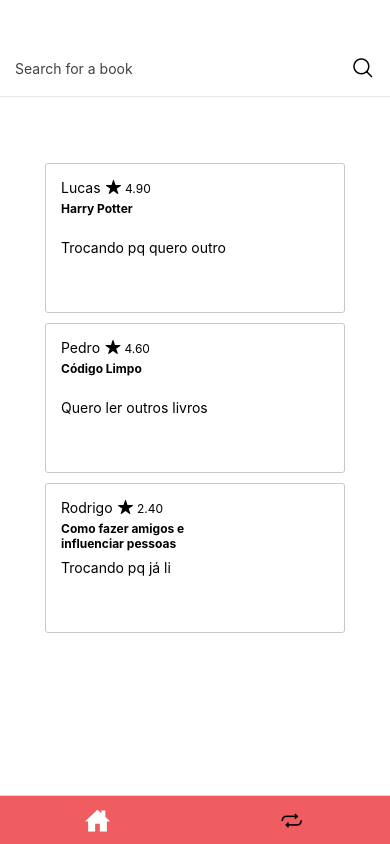
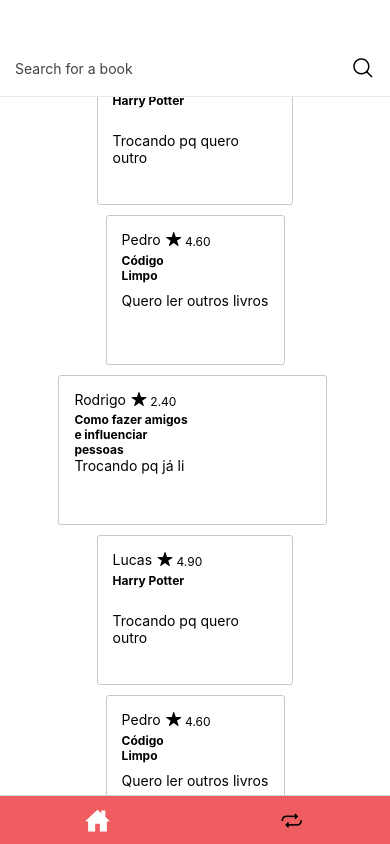
Before and after one commit to TrokaTroka/trokatroka-mobile, a React Native app: screen /HomeTabs in a window 390 px wide. Built offline with nearby package versions, Linux system fonts and the light colour scheme.

Commit message:
Book List And Details Fixed

```diff
--- a/components/Card.js
+++ b/components/Card.js
@@ -18,7 +18,7 @@ const styles = StyleSheet.create({
         borderColor: "#c8c8c8",
         borderRadius: 3,
         padding: 15,
-        width: 300,
+        width: "95%",
         height: 150
     }
 })
--- a/views/Home.js
+++ b/views/Home.js
@@ -5,8 +5,8 @@ import {
 	Text,
 	View,
 	TextInput,
-	Pressable,
-	Image,
+	FlatList,
+	SafeAreaView,
 } from "react-native";
 import { Ionicons } from "@expo/vector-icons";
 import Card from "../components/Card";
@@ -14,14 +14,85 @@ import Rating from "../components/Rating";
 
 const Home = ({ navigation, route }) => {
 	const [bookList, setBookList] = React.useState([
-		{ title: "Harry Potter", author: "teste", description: "Trocando pq quero outro", user: { name: "Lucas", rating: 4.9 } },
 		{
+			id: "1",
+			title: "Harry Potter",
+			author: "teste",
+			description: "Trocando pq quero outro",
+			user: { name: "Lucas", rating: 4.9 },
+		},
+		{
+			id: "2",
 			title: "Código Limpo",
 			author: "Teste01",
 			description: "Quero ler outros livros",
 			user: { name: "Pedro", rating: 4.6 },
 		},
 		{
+			id: "3",
+			title: "Como fazer amigos e influenciar pessoas",
+			author: "Tchola Souza",
+			description: "Trocando pq já li",
+			user: { name: "Rodrigo", rating: 2.4 },
+		},
+		{
+			id: "4",
+			title: "Harry Potter",
+			author: "teste",
+			description: "Trocando pq quero outro",
+			user: { name: "Lucas", rating: 4.9 },
+		},
+		{
+			id: "5",
+			title: "Código Limpo",
+			author: "Teste01",
+			description: "Quero ler outros livros",
+			user: { name: "Pedro", rating: 4.6 },
+		},
+		{
+			id: "6",
+			title: "Como fazer amigos e influenciar pessoas",
+			author: "Tchola Souza",
+			description: "Trocando pq já li",
+			user: { name: "Rodrigo", rating: 2.4 },
+		},
+		{
+			id: "7",
+			title: "Harry Potter",
+			author: "teste",
+			description: "Trocando pq quero outro",
+			user: { name: "Lucas", rating: 4.9 },
+		},
+		{
+			id: "8",
+			title: "Código Limpo",
+			author: "Teste01",
+			description: "Quero ler outros livros",
+			user: { name: "Pedro", rating: 4.6 },
+		},
+		{
+			id: "9",
+			title: "Como fazer amigos e influenciar pessoas",
+			author: "Tchola Souza",
+			description: "Trocando pq já li",
+			user: { name: "Rodrigo", rating: 2.4 },
+		},
+		{
+			id: "10",
+			title: "Harry Potter",
+			author: "teste",
+			description: "Trocando pq quero outro",
+			user: { name: "Lucas", rating: 4.9 },
+		},
+		{
+			id: "11",
+			title: "Código Limpo",
+			author: "Teste01",
+			description: "Quero ler outros livros",
+			user: { name: "Pedro", rating: 4.6 },
+		},
+		{
+			id: "12",
 			title: "Como fazer amigos e influenciar pessoas",
 			author: "Tchola Souza",
 			description: "Trocando pq já li",
@@ -29,10 +100,24 @@ const Home = ({ navigation, route }) => {
 		},
 	]);
 
+	const [filtered, setFiltered] = React.useState(null);
 
 	const showDetails = (id) => {
-		navigation.navigate('TradeDetails', id)
-	}
+		navigation.navigate("TradeDetails", id);
+	};
+
+	const renderItem = ({ item }) => {
+		return (
+			<Card onPress={() => showDetails(item)}>
+				<View style={styles.userDetails}>
+					<Text style={styles.userName}>{item.user.name}</Text>
+					<Rating value={item.user.rating} />
+				</View>
+				<Text style={styles.bookTitle}>{item.title}</Text>
+				<Text style={styles.bookDescription}>{item.description}</Text>
+			</Card>
+		);
+	};
 
 	return (
 		<View style={styles.container}>
@@ -40,7 +125,7 @@ const Home = ({ navigation, route }) => {
 				<TextInput
 					style={styles.searchInput}
 					placeholder="Search for a book"
-					onChangeText={(value) => console.log(value)}
+					onChangeText={(value) => setFiltered(value)}
 				/>
 				<Ionicons
 					style={styles.searchIcon}
@@ -49,18 +134,16 @@ const Home = ({ navigation, route }) => {
 					color={"#000"}
 				/>
 			</View>
-			<View style={styles.bookList}>
-				{bookList.map((book) => (
-					<Card onPress={() => showDetails(book)}>
-						<View style={styles.userDetails}>
-							<Text style={styles.userName}>{book.user.name}</Text>
-							<Rating value={book.user.rating} />
-						</View>
-						<Text style={styles.bookTitle}>{book.title}</Text>
-						<Text style={styles.bookDescription}>{book.description}</Text>
-					</Card>
-				))}
-			</View>
+			<SafeAreaView style={styles.list}>
+				<FlatList
+					initialNumToRender={5}
+					style={styles.flatList}
+					keyExtractor={(item) => item.id}
+					data={bookList.filter((item) => {return (filtered != null && filtered != '') ? item.title.toLowerCase().includes(filtered.toLowerCase()) : true})}
+					renderItem={renderItem}
+					contentContainerStyle={styles.bookList}
+				/>
+			</SafeAreaView>
 		</View>
 	);
 };
@@ -76,6 +159,7 @@ const styles = StyleSheet.create({
 	},
 	searchSection: {
 		position: "absolute",
+		zIndex: 1000,
 		top: 40,
 		left: 0,
 		flex: 1,
@@ -101,16 +185,17 @@ const styles = StyleSheet.create({
 		color: "#424242",
 	},
 	bookList: {
-		flex: 1,
+		marginTop: 50,
 		flexDirection: "column",
 		justifyContent: "center",
 		alignItems: "center",
+		width: "100%",
 	},
 	userDetails: {
 		width: "100%",
 		flex: 1,
 		flexDirection: "row",
-		alignItems: "flex-start"
+		alignItems: "flex-start",
 	},
 	userName: {
 		marginRight: 5,
@@ -120,11 +205,19 @@ const styles = StyleSheet.create({
 		fontSize: 12,
 		width: "50%",
 		flex: 2,
-		marginTop: 3
+		marginTop: 3,
 	},
 	bookDescription: {
 		flex: 3,
-	}
+	},
+	flatList: {
+		flex: 1,
+		width: "100%",
+	},
+	list: {
+		flex: 1,
+		height: "100%",
+	},
 });
 
 export default Home;
```
